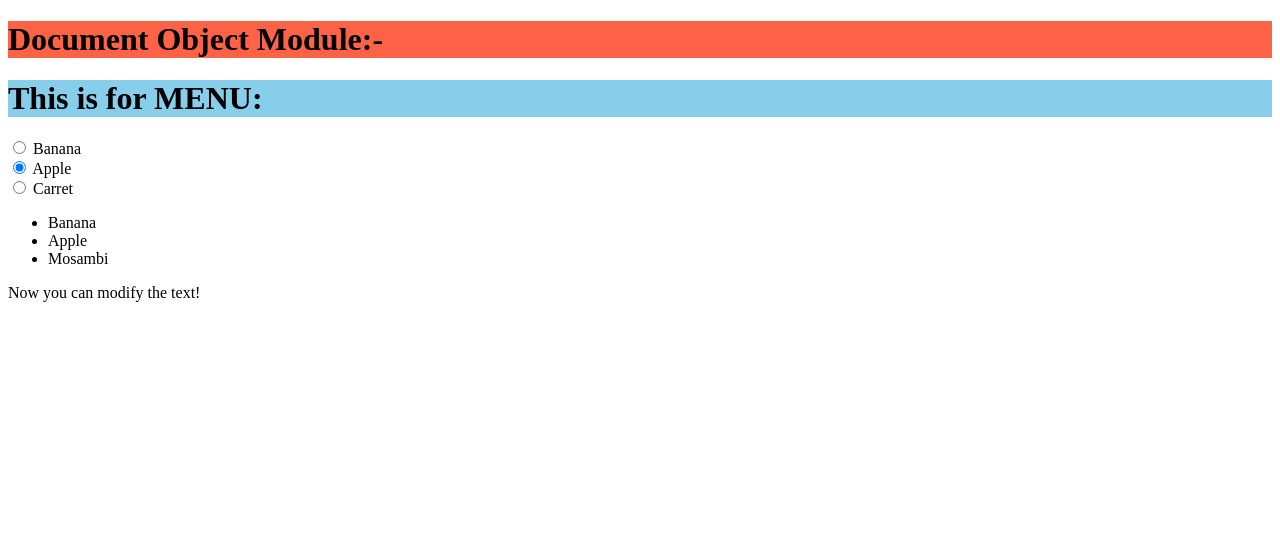
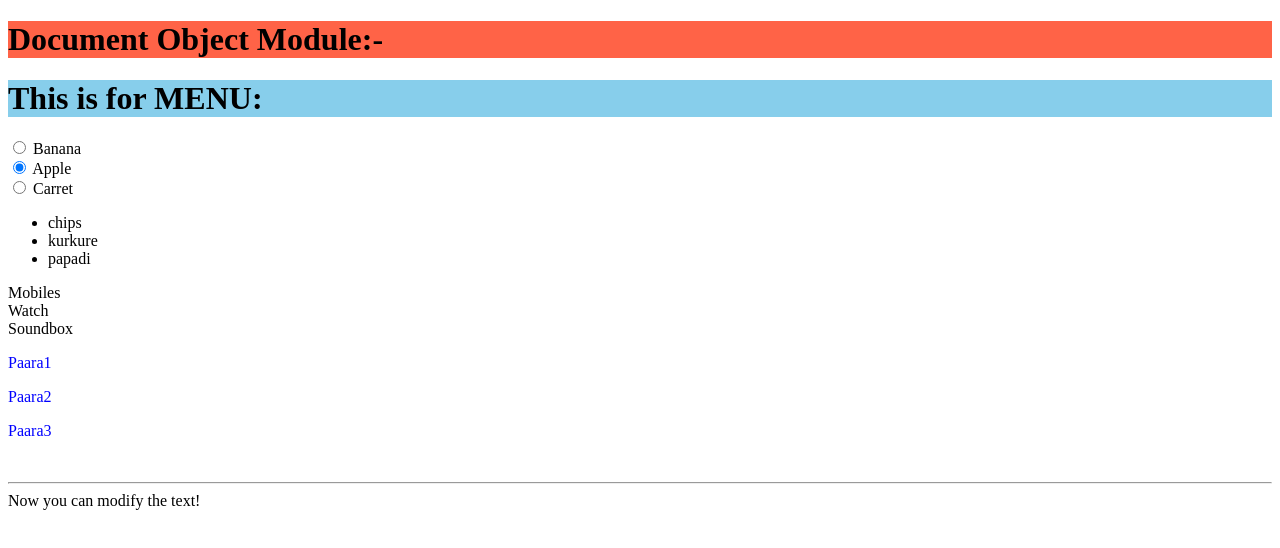
Before and after one commit to AbhishekDubal/JS_Start, a plain HTML site: page DOM.html in a window 1280 px wide. Drawn offline with Linux system fonts and the light colour scheme.

Commit message:
eleement selectors

```diff
--- a/DOM.html
+++ b/DOM.html
@@ -24,11 +24,19 @@
     <br>
 
     <ul>
-        <li>Banana</li>
-        <li>Apple</li>
-        <li>Mosambi</li>
+        <li>chips</li>
+        <li>kurkure</li>
+        <li>papadi</li>
     </ul>
 
+    <div class="divClass">Mobiles</div>
+    <div class="divClass">Watch</div>
+    <div class="divClass">Soundbox</div>
+    <p class="pC">Paara1</p>
+    <p class="pC">Paara2</p>
+    <p class="pC">Paara3 </p>
+
+    <br><hr>
     <script src="./dom.js"></script>
 </body>
 </html>
```
